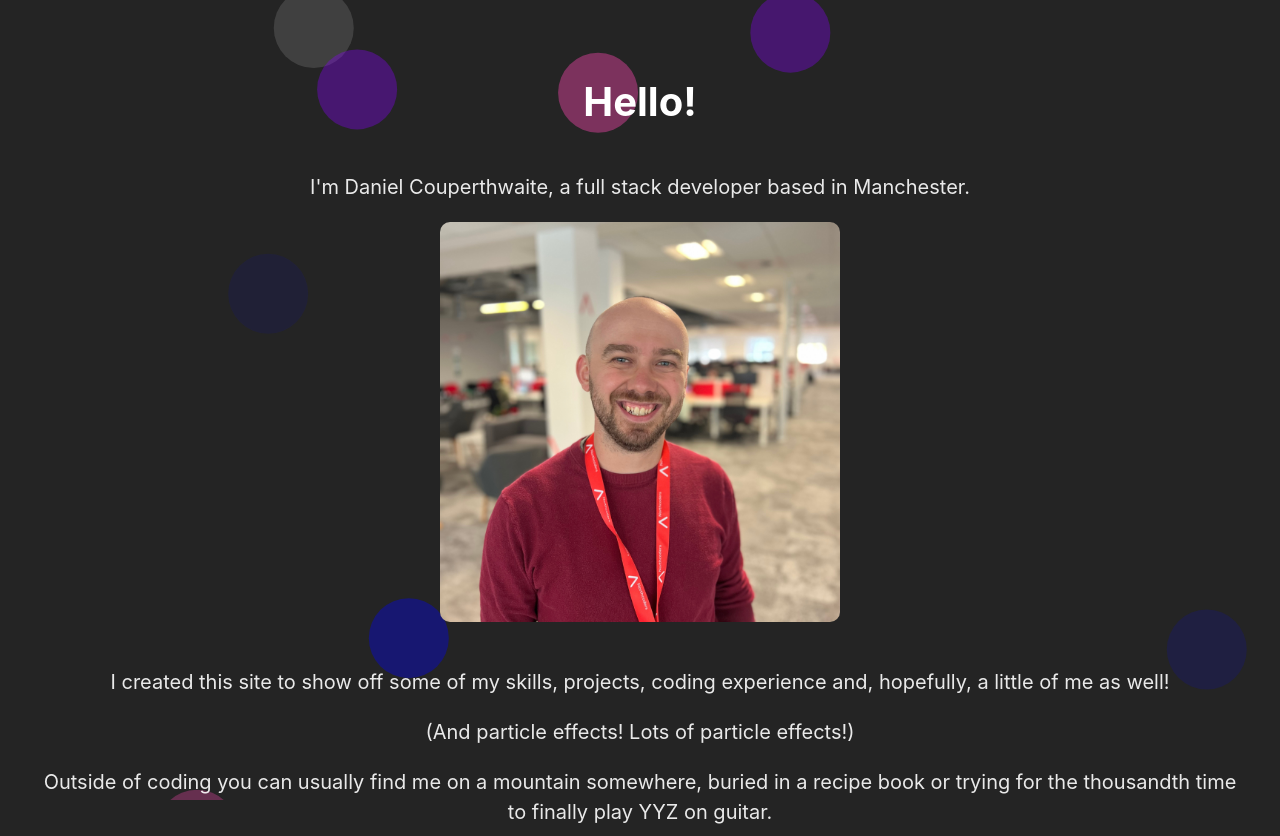
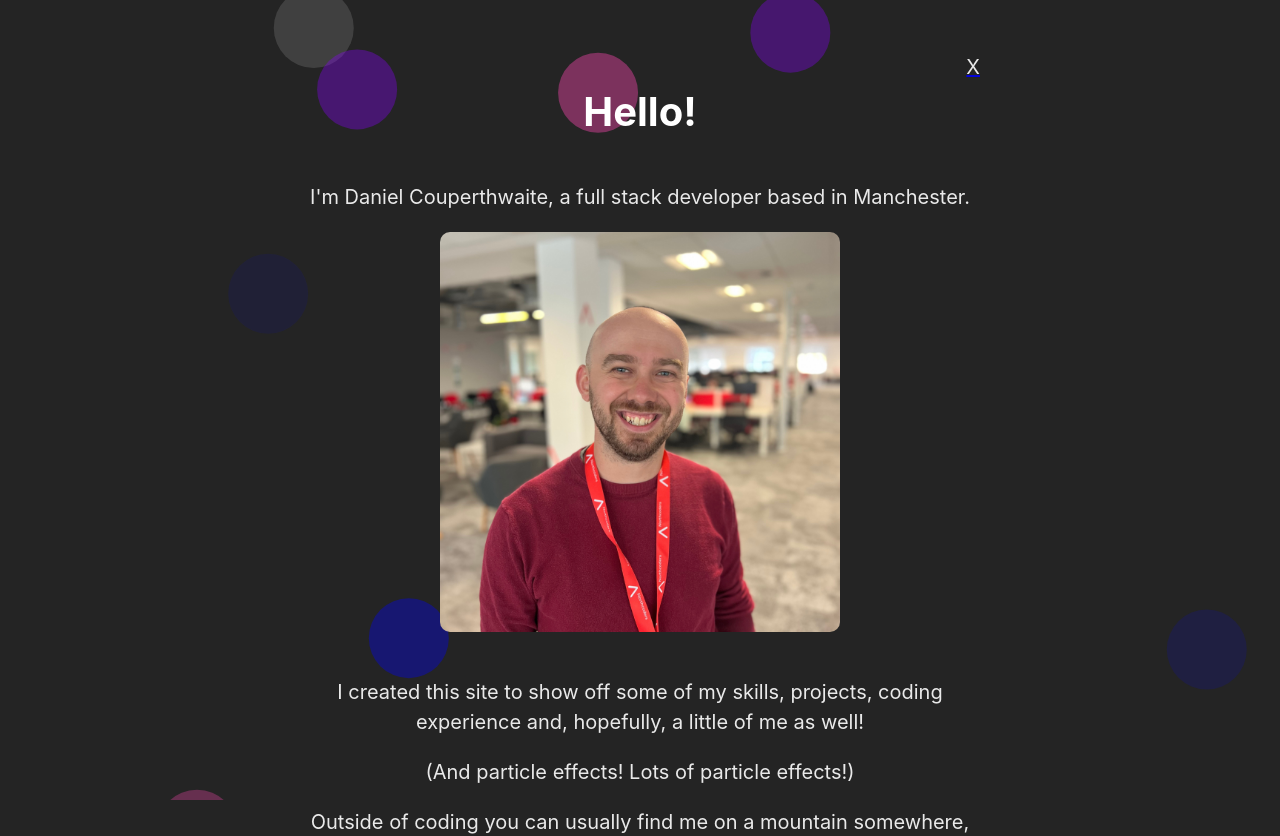
Before and after one commit to DanielCouperthwaite/urban-health, a React (Vite) app: page /about in a window 1280 px wide. Shown: the top 836 px of the page. Built offline with nearby package versions, Linux system fonts and the light colour scheme.

Commit message:
update styling to about page

```diff
--- a/src/Home/About/About.css
+++ b/src/Home/About/About.css
@@ -1,3 +1,8 @@
+.about {
+    max-width: 700px;
+    text-align: justify-center;
+    text-justify: inter-word;
+}
 
 .face {
     width: 60%;
--- a/src/Home/About/About.jsx
+++ b/src/Home/About/About.jsx
@@ -28,10 +28,16 @@ export default function About () {
                 <Grow in={load}>
                     <div className="about">
 
+                                        <div className='social-holder' style={{marginRight: "10px"}}>
+                                        <Link to="/home">
+
+                                                <p>{"X"}</p>
+
+                                        </Link>
+                                        </div>
 
 
-
-                        <h3>Hello!</h3>
+                        <h3 style={{marginTop: "-20px"}}>Hello!</h3>
                         <p>I'm Daniel Couperthwaite, a full stack developer based in Manchester.</p>
                         <img className='face' src={face} alt="Daniel smiling for the camera"/>
                         <p>I created this site to show off some of my skills, projects, coding experience and, hopefully, a little of me as well!</p>
--- a/src/index.css
+++ b/src/index.css
@@ -39,7 +39,6 @@ h2 {
   font-size: 22px;
 }
 
-
 button {
   border-radius: 8px;
   /* padding: 0.3em 0.3em; */
```
